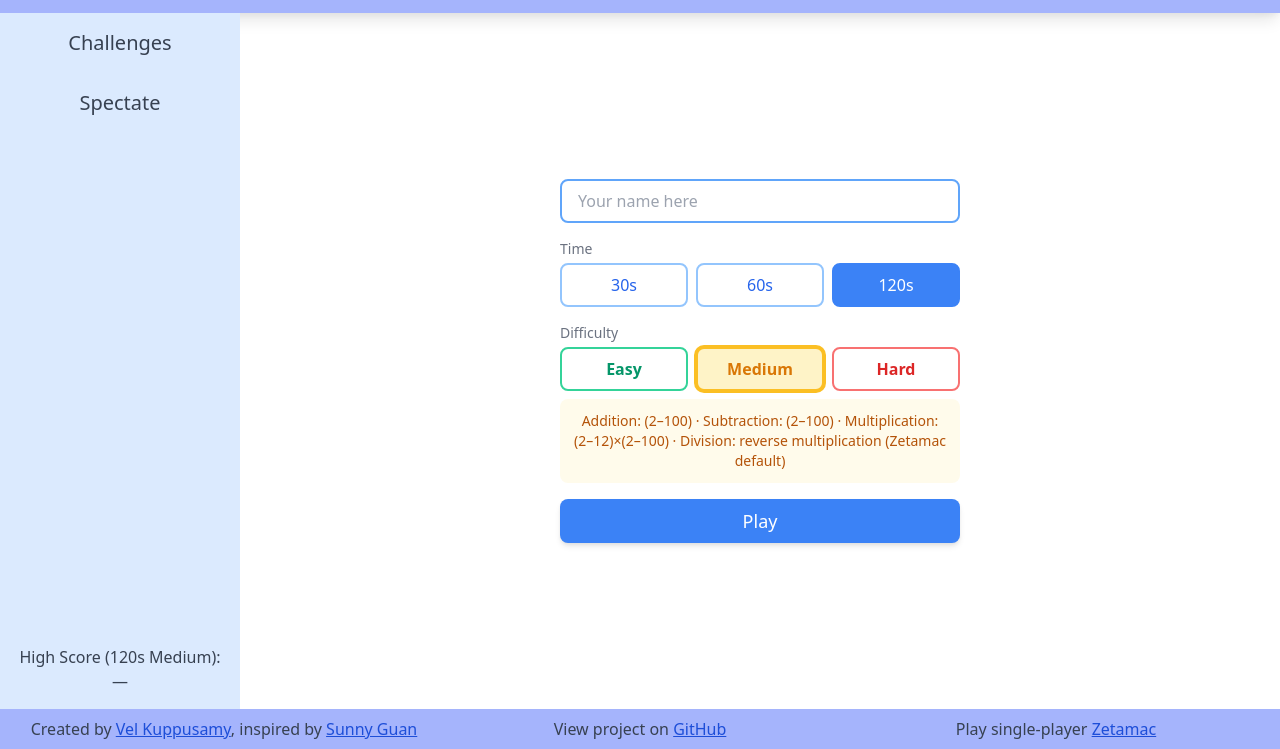
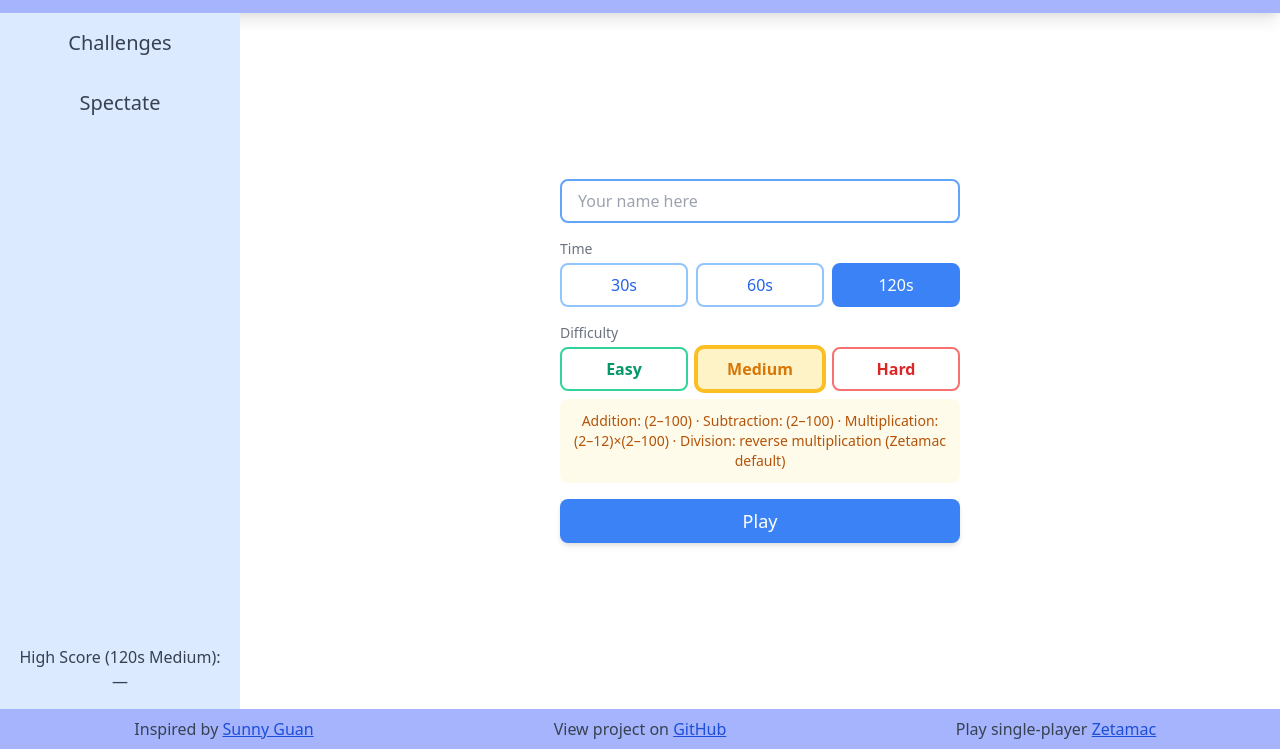
Before and after one commit to kevinqsu/ranked-zetamac, a website: page public/index.html in a window 1280 px wide. Shown: the part 51-800 px from the top of the page. Drawn offline with nearby package versions, Linux system fonts and the light colour scheme; no server answers.

Commit message:
credits fix

```diff
--- a/public/index.html
+++ b/public/index.html
@@ -145,9 +145,7 @@
     </div>
     <div class="bg-indigo-300 w-full px-4 py-2 text-center grid-cols-3 hidden md:grid">
       <div>
-        Created by
-        <a href="https://github.com/kevinqsu" target="_blank" class="underline text-blue-700">Vel Kuppusamy</a>,
-        inspired by
+        Inspired by
         <a href="https://github.com/sunnyguan/zetamac-multiplayer" target="_blank" class="underline text-blue-700">Sunny Guan</a>
       </div>
       <div>
```
